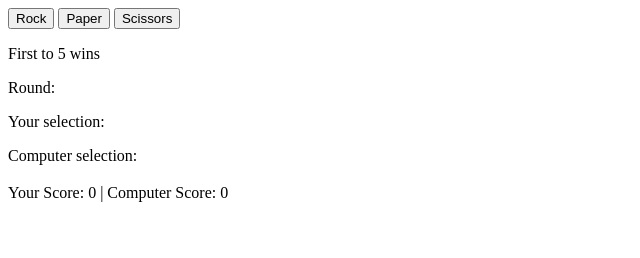
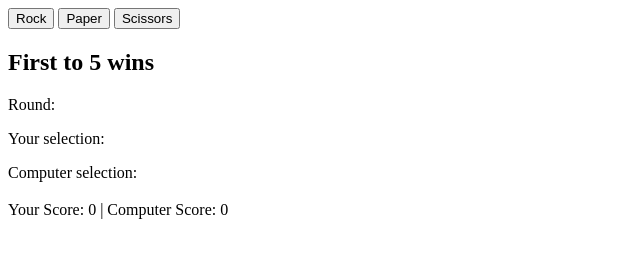
Before and after one commit to Leland321letsjam/rock-paper-scissors, a plain HTML site: page index.html in a window 1280 px wide. Shown: the whole page, without its empty margins (0-640 px from the left). Drawn offline with Linux system fonts and the light colour scheme.

Commit message:
Change rule element to be more obvious

```diff
--- a/index.html
+++ b/index.html
@@ -12,7 +12,7 @@
 
     <div class="container1">
 
-        <p>First to 5 wins</p>
+        <h2>First to 5 wins</h2>
         <p class="round">Round: </p>
         <p class="your-selection">Your selection: </p>
         <p class="computer-selection">Computer selection: </p>
```
